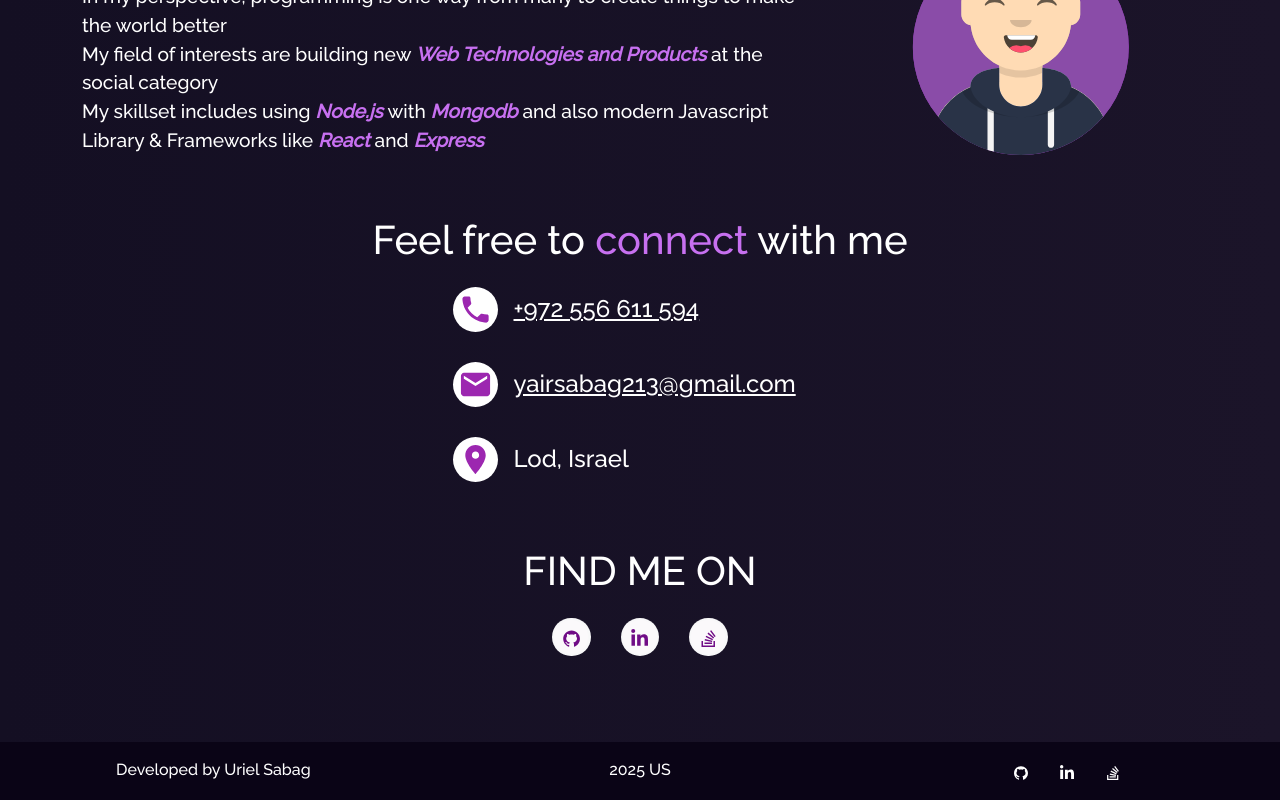
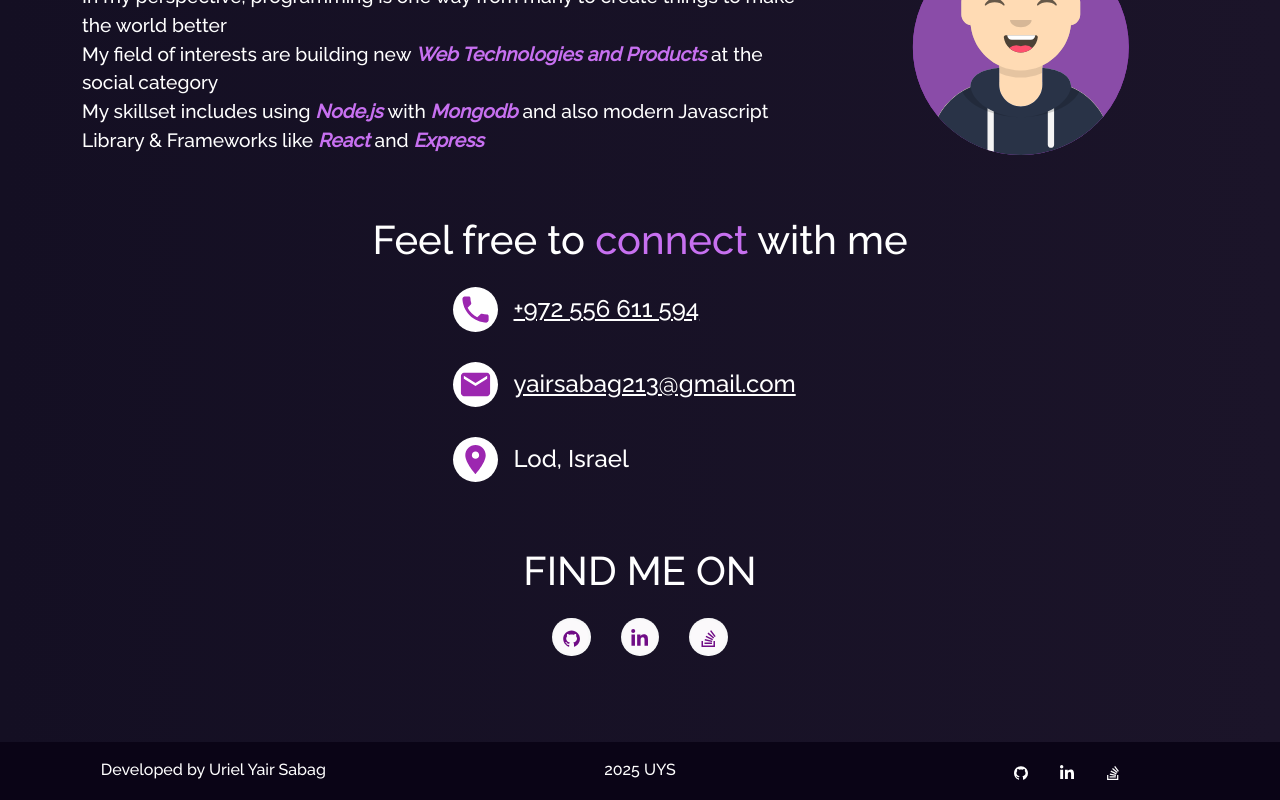
Before and after one commit to urlsab/portfolio, a React (Create React App) app: page / in a window 1280 px wide. Shown: the part 932-1732 px from the top of the page. Built offline with nearby package versions, Linux system fonts and the light colour scheme.

Commit message:
edit footer text and resume file

```diff
--- a/src/Components/Footer.js
+++ b/src/Components/Footer.js
@@ -11,10 +11,10 @@ const Footer = () => {
     <Container fluid className="footer">
       <Row>
         <Col md="4" className="footer-copywright">
-          <h3>Developed by Uriel Sabag</h3>
+          <h3>Developed by Uriel Yair Sabag</h3>
         </Col>
         <Col md="4" className="footer-copywright">
-          <h3>{year} US</h3>
+          <h3>{year} UYS</h3>
         </Col>
         <Col md="4" className="footer-body">
           <ul className="footer-icons">
--- a/src/Components/Resume/ResumeNew.js
+++ b/src/Components/Resume/ResumeNew.js
@@ -20,7 +20,7 @@ const ResumeNew = () => {
 				<Row style={{ justifyContent: "center", position: "relative" }}>
 					<Button
 						variant="primary"
-						href={"https://drive.google.com/file/d/124-LHwAlTOO8kjNxzZwewsAz6g41DRdt/preview"}
+						href={"https://drive.google.com/file/d/1zo3EGpwYov0LcwAtszuFGAgkgsTewmzb/view?usp=preview"}
 						target="_blank"
 					>
 						<AiOutlineDownload />
@@ -34,7 +34,7 @@ const ResumeNew = () => {
 							className="cardmedia"
 							component="iframe"
 							Height="890px"
-							src="https://drive.google.com/file/d/124-LHwAlTOO8kjNxzZwewsAz6g41DRdt/preview"
+							src={"https://drive.google.com/file/d/1zo3EGpwYov0LcwAtszuFGAgkgsTewmzb/view?usp=preview"}
 						/>
 					</Card>
 				</Row>
@@ -42,7 +42,7 @@ const ResumeNew = () => {
 				<Row style={{ justifyContent: "center", position: "relative" }}>
 					<Button
 						variant="primary"
-						href={"https://drive.google.com/file/d/17BH6LbqBvfKht9mmtJQfEQIikwgoih0x/preview"}
+						href={"https://drive.google.com/file/d/1zo3EGpwYov0LcwAtszuFGAgkgsTewmzb/view?usp=preview"}
 						target="_blank"
 					>
 						<AiOutlineDownload />
```
